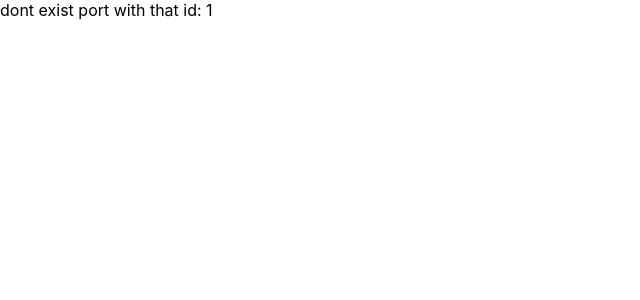
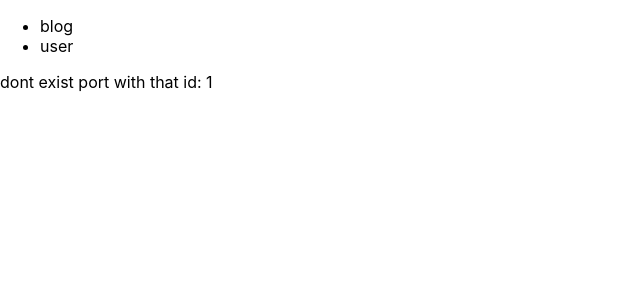
Before and after one commit to nicolaskruger/redux-blog, a Next.js app: page /view/1 in a window 1280 px wide. Shown: the top 300 px of the page, without its empty margins (0-640 px from the left). Built offline with nearby package versions, Linux system fonts and the light colour scheme.

Commit message:
feat: :sparkles: add navbar

```diff
--- /dev/null
+++ b/src/components/navbar.tsx
@@ -0,0 +1,32 @@
+import Link from "next/link";
+import { ReactNode } from "react";
+
+type NavBarProps = {
+  children: ReactNode;
+};
+
+export const NavBar = ({ children }: NavBarProps) => {
+  const links: { link: string; name: string }[] = [
+    {
+      name: "blog",
+      link: "/",
+    },
+    {
+      name: "user",
+      link: "/user",
+    },
+  ];
+
+  return (
+    <div>
+      <ul>
+        {links.map(({ name, link }) => (
+          <li>
+            <Link href={link}>{name}</Link>
+          </li>
+        ))}
+      </ul>
+      {children}
+    </div>
+  );
+};
--- a/src/pages/_app.tsx
+++ b/src/pages/_app.tsx
@@ -1,14 +1,17 @@
-import '../styles/globals.css'
+import "../styles/globals.css";
 
-import { Provider } from 'react-redux'
-import type { AppProps } from 'next/app'
+import { Provider } from "react-redux";
+import type { AppProps } from "next/app";
 
-import store from '../store'
+import store from "../store";
+import { NavBar } from "../components/navbar";
 
 export default function MyApp({ Component, pageProps }: AppProps) {
   return (
     <Provider store={store}>
-      <Component {...pageProps} />
+      <NavBar>
+        <Component {...pageProps} />
+      </NavBar>
     </Provider>
-  )
+  );
 }
```
